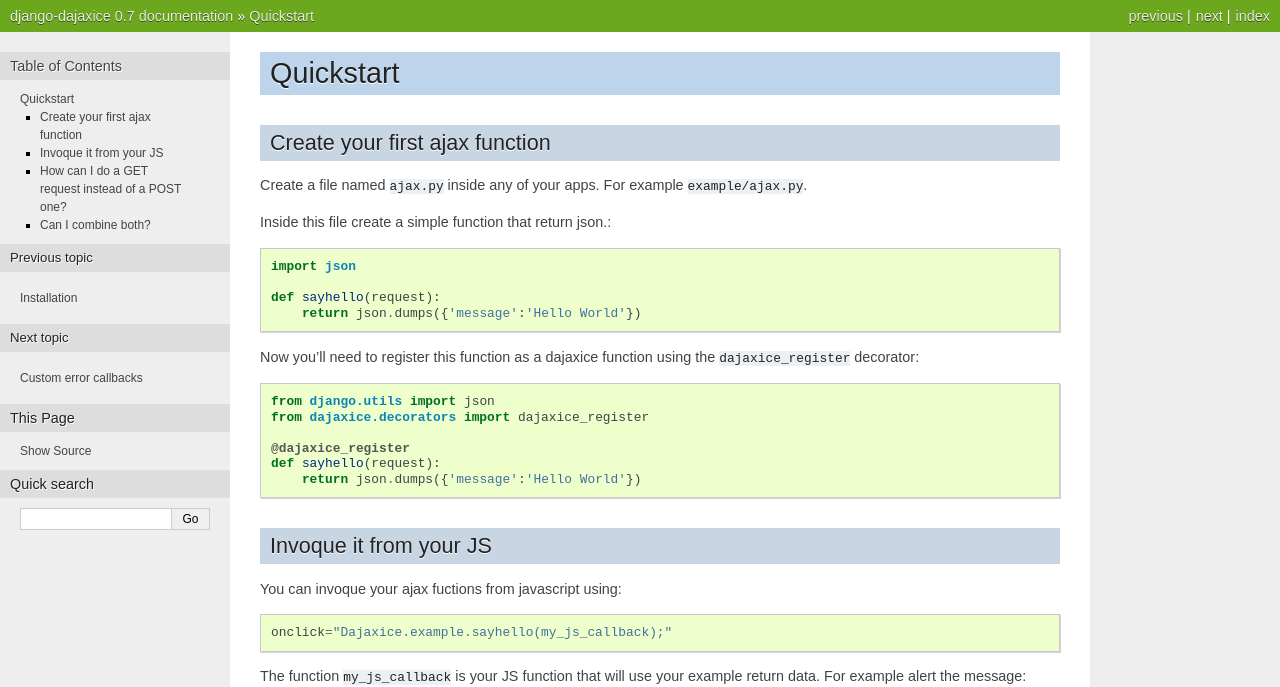
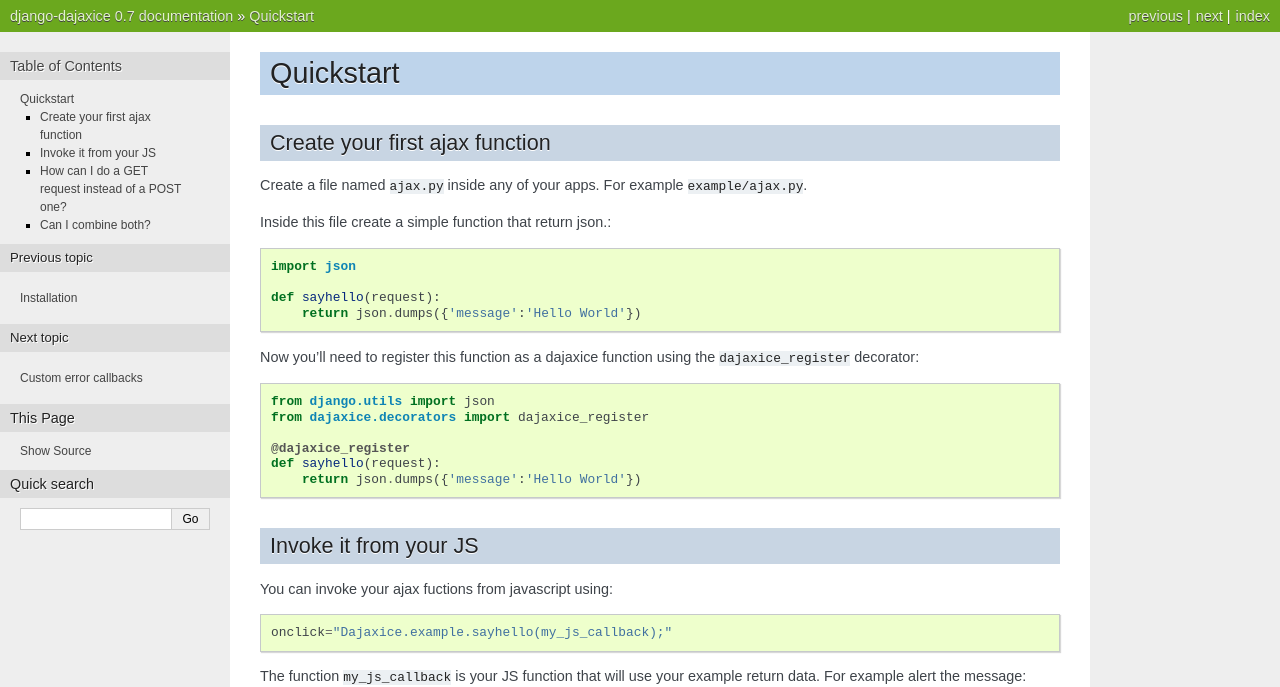
Before and after one commit to jorgebastida/django-dajaxice, a Sphinx documentation site: the page built from docs/quickstart.rst, in a window 1280 px wide. Shown: the top 687 px of the page. Built offline with Sphinx 7.4.7, drawn with Linux system fonts in a browser that asks for light colours; the version number is read from the project's files by our own code.

Commit message:
Correct spelling
I think invoque is a French word. So, I changed it to invoke.

```diff
--- a/docs/quickstart.rst
+++ b/docs/quickstart.rst
@@ -21,10 +21,10 @@ Now you'll need to register this function as a dajaxice function using the ``daj
     def sayhello(request):
         return json.dumps({'message':'Hello World'})
 
-Invoque it from your JS
+Invoke it from your JS
 -----------------------
 
-You can invoque your ajax fuctions from javascript using:
+You can invoke your ajax fuctions from javascript using:
 
 .. code-block:: javascript
 
```
